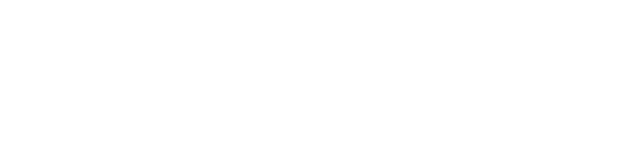
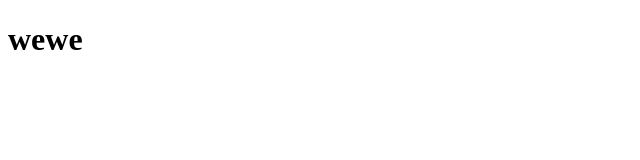
Before and after one commit to Jayson-Borja/Portfolio, a plain HTML site: page index.html in a window 1280 px wide. Shown: the whole page, without its empty margins (0-640 px from the left). Drawn offline with Linux system fonts and the light colour scheme.

Commit message:
added index body

```diff
--- a/index.html
+++ b/index.html
@@ -7,6 +7,6 @@
     <title>Document</title>
 </head>
 <body>
-
+    <h1>wewe</h1>
 </body>
 </html>
```
